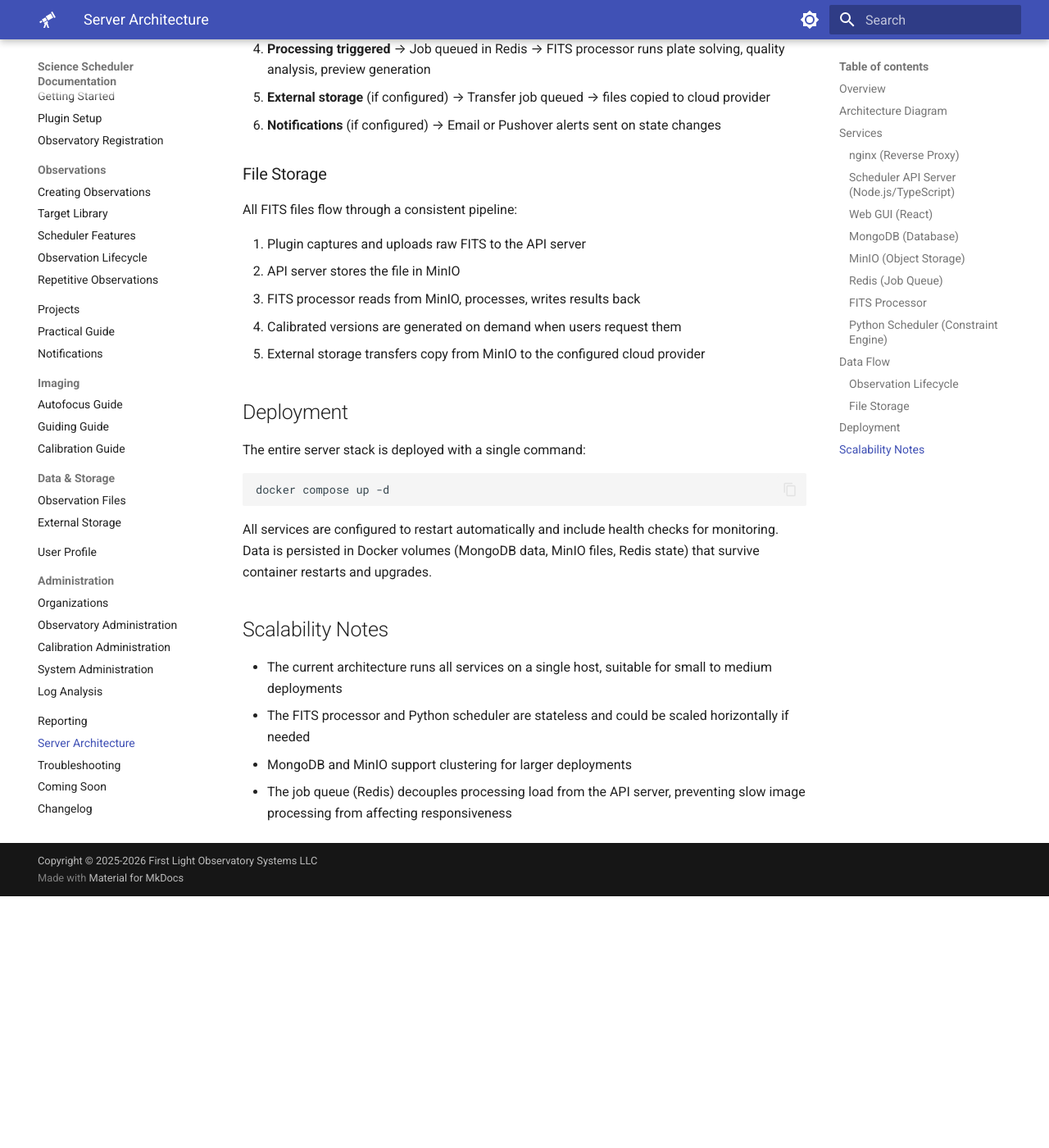
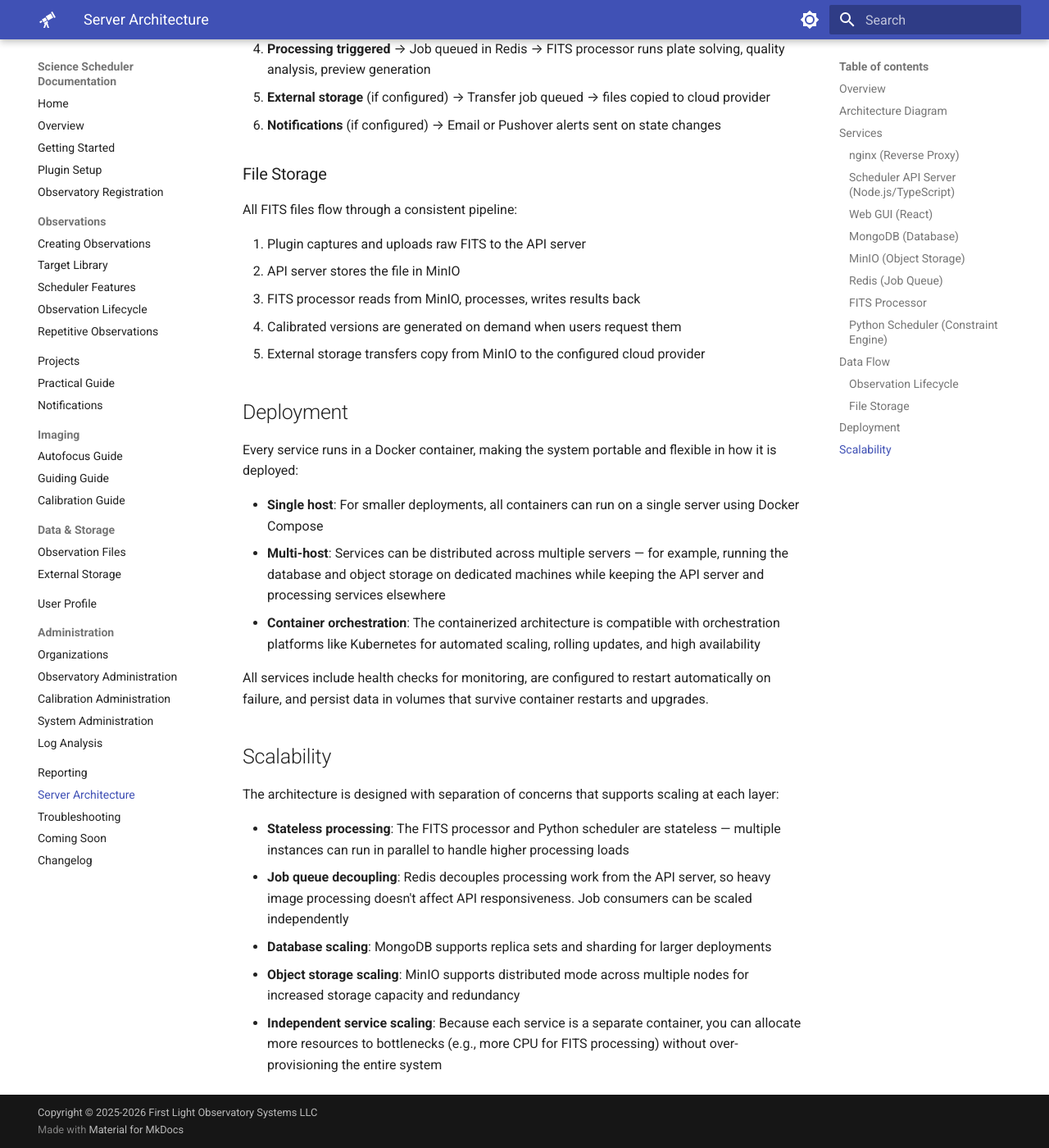
Before and after one commit to First-Light-Systems/nina-scheduler-docs, an MkDocs documentation site: the page built from docs/SERVER_ARCHITECTURE.md, in a window 1280 px wide and 1400 px high, scrolled down 3562 px. Shown: the whole window at 82% size. Built offline with MkDocs 1.6.1 and Material for MkDocs 9.7.7, drawn with Linux system fonts in a browser that asks for light colours; before the commit the page ends 4655 px from its top, so only the background shows below that.

Commit message:
Update deployment and scalability sections for multi-host and Kubernetes
Deployment section now covers single-host, multi-host, and container
orchestration (Kubernetes) options. Scalability section expanded to explain
how each layer can scale independently.

Co-Authored-By: Claude Opus 4.6 (1M context) <noreply@anthropic.com>

````diff
--- a/docs/SERVER_ARCHITECTURE.md
+++ b/docs/SERVER_ARCHITECTURE.md
@@ -143,17 +143,20 @@ All FITS files flow through a consistent pipeline:
 
 ## Deployment
 
-The entire server stack is deployed with a single command:
+Every service runs in a Docker container, making the system portable and flexible in how it is deployed:
 
-```bash
-docker compose up -d
-```
+- **Single host**: For smaller deployments, all containers can run on a single server using Docker Compose
+- **Multi-host**: Services can be distributed across multiple servers — for example, running the database and object storage on dedicated machines while keeping the API server and processing services elsewhere
+- **Container orchestration**: The containerized architecture is compatible with orchestration platforms like Kubernetes for automated scaling, rolling updates, and high availability
 
-All services are configured to restart automatically and include health checks for monitoring. Data is persisted in Docker volumes (MongoDB data, MinIO files, Redis state) that survive container restarts and upgrades.
+All services include health checks for monitoring, are configured to restart automatically on failure, and persist data in volumes that survive container restarts and upgrades.
 
-## Scalability Notes
+## Scalability
 
-- The current architecture runs all services on a single host, suitable for small to medium deployments
-- The FITS processor and Python scheduler are stateless and could be scaled horizontally if needed
-- MongoDB and MinIO support clustering for larger deployments
-- The job queue (Redis) decouples processing load from the API server, preventing slow image processing from affecting responsiveness
+The architecture is designed with separation of concerns that supports scaling at each layer:
+
+- **Stateless processing**: The FITS processor and Python scheduler are stateless — multiple instances can run in parallel to handle higher processing loads
+- **Job queue decoupling**: Redis decouples processing work from the API server, so heavy image processing doesn't affect API responsiveness. Job consumers can be scaled independently
+- **Database scaling**: MongoDB supports replica sets and sharding for larger deployments
+- **Object storage scaling**: MinIO supports distributed mode across multiple nodes for increased storage capacity and redundancy
+- **Independent service scaling**: Because each service is a separate container, you can allocate more resources to bottlenecks (e.g., more CPU for FITS processing) without over-provisioning the entire system
````
